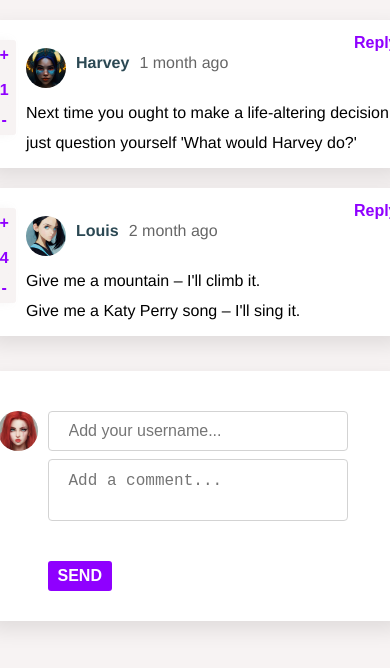
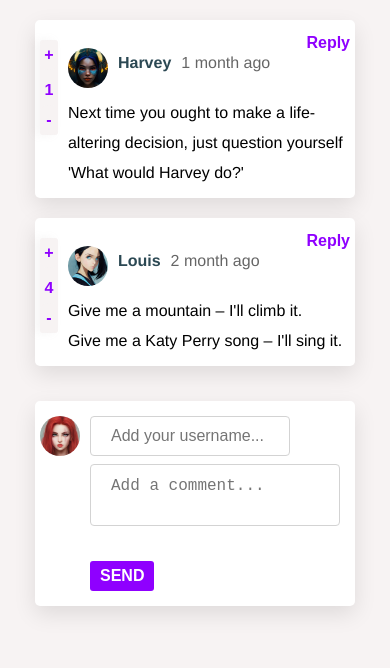
Before and after one commit to Min121e/minthantoo, a plain HTML site: page interface1/index.html in a window 390 px wide. Drawn offline with nearby package versions, Linux system fonts and the light colour scheme; some icons are missing.

Commit message:
updated css

```diff
--- a/interface1/style.css
+++ b/interface1/style.css
@@ -510,6 +510,11 @@ textarea::-webkit-scrollbar {
     .comment {
         width: 415px;
     }
+
+    .comment .comment-text {
+        width: 300px;
+    }
+
 }
 
 @media (max-width: 375px) {
@@ -520,7 +525,6 @@ textarea::-webkit-scrollbar {
     .sub-all {
         width: 365px;
         margin-bottom: 15px;
-
     }
 
     .single-card.sm {
@@ -529,10 +533,8 @@ textarea::-webkit-scrollbar {
     }
 
     .top-left .you {
-        padding: 0px 5px;
-        margin-right: 10px;
+        padding: 0px;
         margin-top: 10px;
-        margin-left: -25px;
     }
 
     .sub-all .date {
@@ -553,6 +555,42 @@ textarea::-webkit-scrollbar {
         margin-top: 155px;
         margin-bottom: 10px;
         margin-left: -310px;
+    }
+}
+
+@media (min-width: 320px) {
+    .single-card {
+        width: 320px;
+    }
+
+    .comment {
+        width: 320px;
+        padding: 5px;
+    }
+
+    .comment-username {
+        margin-top: 10px;
+        width: 200px;
+    }
+
+    .comment .comment-text {
+        width: 250px;
+    }
+
+    .comment button {
+        margin-top: 155px;
+        margin-bottom: 10px;
+        margin-left: -260px;
+    }
+
+    .sub-all {
+        width: 320px;
+        margin-bottom: 15px;
+    }
+
+    .single-card.sm {
+        width: 320px;
+        margin-left: 0px;
     }
 
 
```
